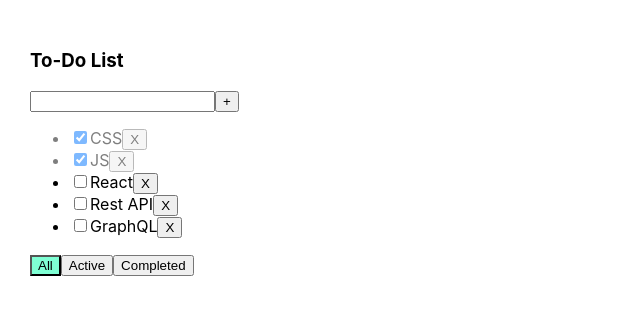
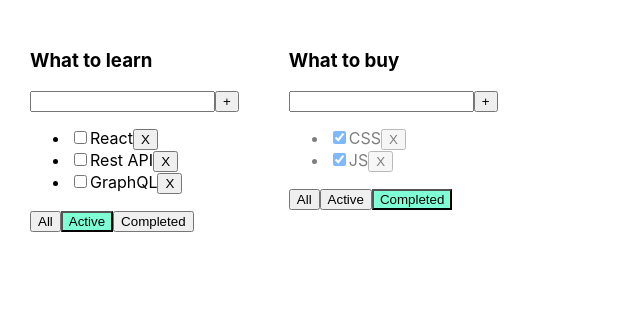
Before and after one commit to krany13/to-do-list-rigth, a React (Create React App) app: page / in a window 1280 px wide. Shown: the top 314 px of the page, without its empty margins (0-640 px from the left). Built offline with nearby package versions, Linux system fonts and the light colour scheme.

Commit message:
new render To-doList + each component is filtered separately

```diff
--- a/src/App.tsx
+++ b/src/App.tsx
@@ -4,6 +4,12 @@
 import {v1} from "uuid";
 
 export type FilterValuesType = "All" | "Completed" | "Active"
+
+export type TodoListType = {
+    id: string
+    title: string
+    filter: FilterValuesType
+}
 
 function App() {
     let [tasks, setTasks] = useState<Array<TaskPropsType>>([
@@ -14,10 +20,12 @@
         {id: v1(), title: "GraphQL", isDone: false}
     ])
 
-    let [filter, setFilter] = useState<FilterValuesType>("All")
-
-    const changeFilter = (value: FilterValuesType) => {
-        setFilter(value)
+    const changeFilter = (value: FilterValuesType, todolistId: string) => {
+        let todoList = todoLists.find(el => el.id === todolistId)
+        if (todoList) {
+            todoList.filter = value
+            setTodoList([...todoLists])
+        }
     }
 
     const changeStatus = (taskId: string, isDone: boolean) => {
@@ -45,24 +53,38 @@
         setTasks(newTasks)
     }
 
-    let tasksForToDoList = tasks
-    if (filter === "Completed") {
-        tasksForToDoList = tasks.filter((el) => el.isDone === true)
-    }
-    if (filter === "Active") {
-        tasksForToDoList = tasks.filter((el) => el.isDone === false)
-    }
+
+    let [todoLists, setTodoList] = useState<Array<TodoListType>>([
+            {id: v1(), title: "What to learn", filter: "Active"},
+            {id: v1(), title: "What to buy", filter: "Completed"}
+        ]
+    )
 
     return (
         <div className={"App"}>
-            <Todolist title={"To-Do List"}
+            {
+                todoLists.map((el) => {
+                    let tasksForToDoList = tasks
+                    if (el.filter === "Completed") {
+                        tasksForToDoList = tasks.filter((el) => el.isDone === true)
+                    }
+                    if (el.filter === "Active") {
+                        tasksForToDoList = tasks.filter((el) => el.isDone === false)
+                    }
+                    return <Todolist
+                        key={el.id}
+                        id={el.id}
+                        title={el.title}
                         tasks={tasksForToDoList}
                         removeTask={removeTask}
                         changeFilter={changeFilter}
                         addTask={addTask}
                         changeTaskStatus={changeStatus}
-                      filter={filter}
+                        filter={el.filter}
                     />
+                })
+            }
+
         </div>
     )
 }
--- a/src/Todolist.tsx
+++ b/src/Todolist.tsx
@@ -2,10 +2,11 @@
 import {FilterValuesType} from "./App";
 
 export type PropsType = {
+    id: string
     title: string,
     tasks: Array<TaskPropsType>,
     removeTask: (id: string) => void,
-    changeFilter: (value: FilterValuesType) => void
+    changeFilter: (value: FilterValuesType, todolistId: string) => void
     addTask: (title: string) => void
     changeTaskStatus: (taskId: string, isDone: boolean) => void
     filter: FilterValuesType
@@ -43,13 +44,13 @@
     }
 
     const onAllClickHandler = () => {
-        props.changeFilter("All")
+        props.changeFilter("All", props.id)
     }
     const onActiveClickHandler = () => {
-        props.changeFilter("Active")
+        props.changeFilter("Active", props.id)
     }
     const onCompletedClickHandler = () => {
-        props.changeFilter("Completed")
+        props.changeFilter("Completed", props.id)
     }
 
     return (
```
Lines whose indentation alone changed are shown as unchanged.
